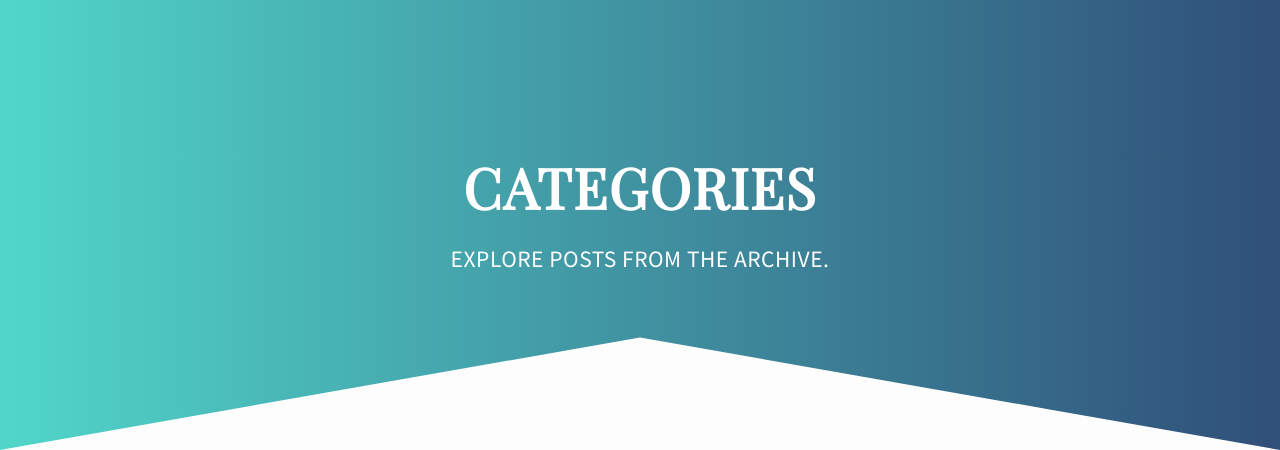
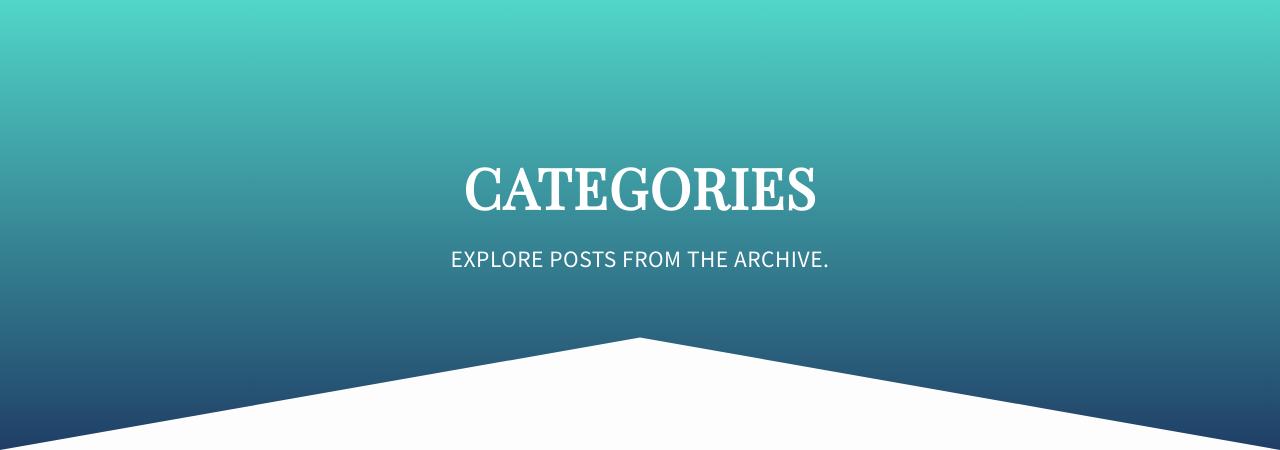
Before and after one commit to NickArrasate/Enneagram, a Jekyll site: the page built from archive.html, in a window 1280 px wide. Shown: the part 100-550 px from the top of the page. Built offline with Jekyll 4.4.1, drawn with Linux system fonts in a browser that asks for light colours; grey boxes are pictures that could not be loaded.

Commit message:
major style, nav and content push. check deploy.

```diff
--- a/_sass/theme.scss
+++ b/_sass/theme.scss
@@ -226,13 +226,13 @@ section.gradient {
 	// background-image: linear-gradient(70deg, #365cc8, #001d6f);
   /* Permalink - use to edit and share this gradient: http://colorzilla.com/gradient-editor/#365cc8+10,001d6f+100 */
   background: rgba(81,214,201,1);
-background: -moz-linear-gradient(left, rgba(81,214,201,1) 0%, rgba(50,88,127,1) 93%, rgba(48,79,121,1) 100%);
-background: -webkit-gradient(left top, right top, color-stop(0%, rgba(81,214,201,1)), color-stop(93%, rgba(50,88,127,1)), color-stop(100%, rgba(48,79,121,1)));
-background: -webkit-linear-gradient(left, rgba(81,214,201,1) 0%, rgba(50,88,127,1) 93%, rgba(48,79,121,1) 100%);
-background: -o-linear-gradient(left, rgba(81,214,201,1) 0%, rgba(50,88,127,1) 93%, rgba(48,79,121,1) 100%);
-background: -ms-linear-gradient(left, rgba(81,214,201,1) 0%, rgba(50,88,127,1) 93%, rgba(48,79,121,1) 100%);
-background: linear-gradient(to right, rgba(81,214,201,1) 0%, rgba(50,88,127,1) 93%, rgba(48,79,121,1) 100%);
-filter: progid:DXImageTransform.Microsoft.gradient( startColorstr='#51d6c9', endColorstr='#304f79', GradientType=1 );
+  background: -moz-linear-gradient(top, rgba(81,214,201,1) 0%, rgba(35,73,109,1) 93%, rgba(32,62,102,1) 100%);
+  background: -webkit-gradient(left top, left bottom, color-stop(0%, rgba(81,214,201,1)), color-stop(93%, rgba(35,73,109,1)), color-stop(100%, rgba(32,62,102,1)));
+  background: -webkit-linear-gradient(top, rgba(81,214,201,1) 0%, rgba(35,73,109,1) 93%, rgba(32,62,102,1) 100%);
+  background: -o-linear-gradient(top, rgba(81,214,201,1) 0%, rgba(35,73,109,1) 93%, rgba(32,62,102,1) 100%);
+  background: -ms-linear-gradient(top, rgba(81,214,201,1) 0%, rgba(35,73,109,1) 93%, rgba(32,62,102,1) 100%);
+  background: linear-gradient(to bottom, rgba(81,214,201,1) 0%, rgba(35,73,109,1) 93%, rgba(32,62,102,1) 100%);
+  filter: progid:DXImageTransform.Microsoft.gradient( startColorstr='#51d6c9', endColorstr='#203e66', GradientType=0 );
   h1 {
     font-size: 4em;
     font-weight: bold;
```
